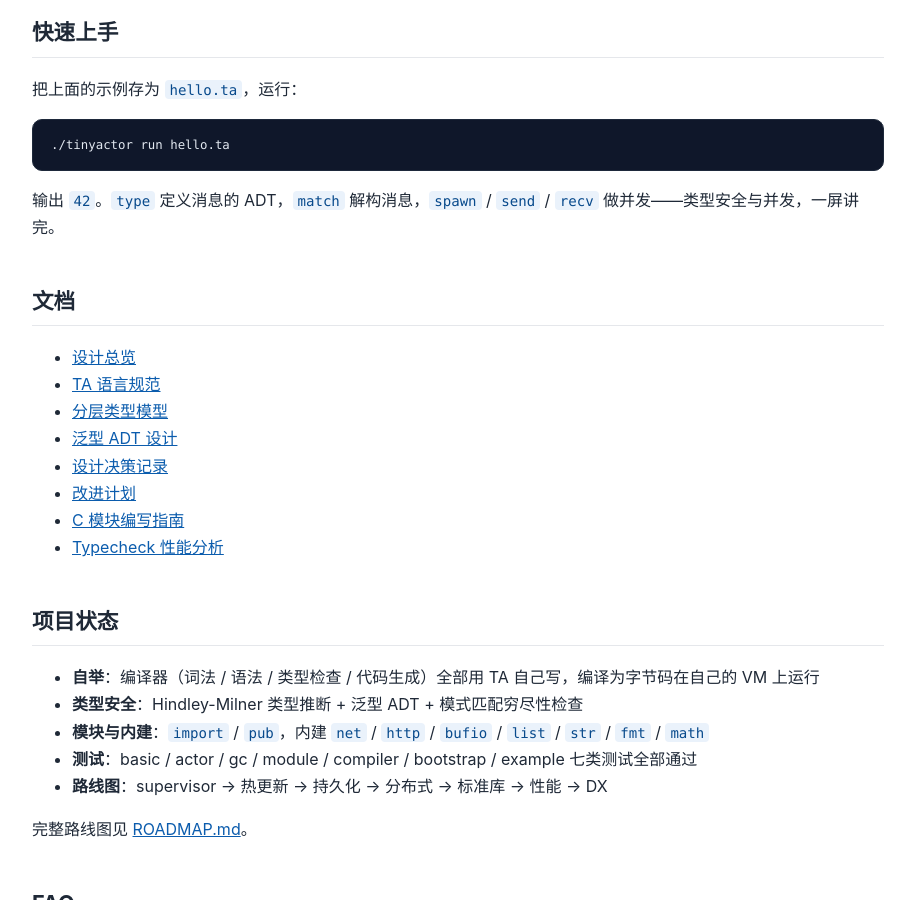
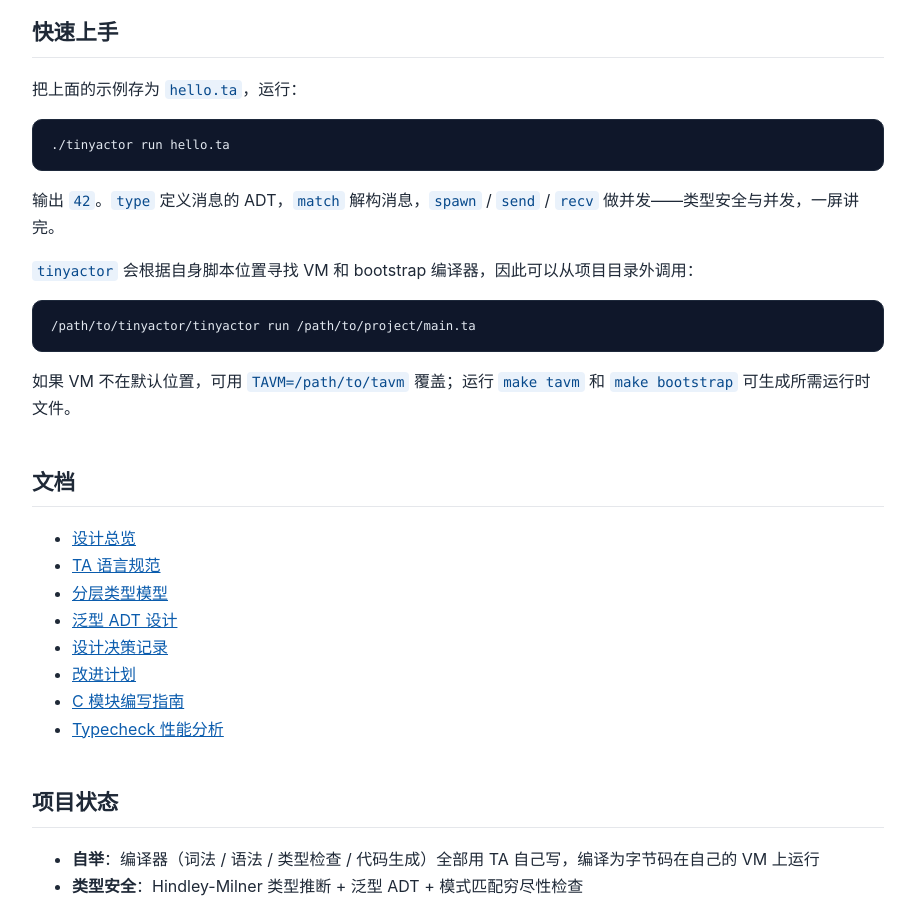
Before and after one commit to tiancaiamao/tinyactor, a Jekyll site: the page built from docs/index.md, in a window 1280 px wide and 900 px high, scrolled down 1138 px. Shown: the whole window, without its empty margins (182-1097 px from the left). Built offline with Jekyll 4.4.1, drawn with Linux system fonts in a browser that asks for light colours.

Commit message:
Improve external project CLI usability (#77)

````diff
--- a/docs/index.md
+++ b/docs/index.md
@@ -60,6 +60,15 @@ fn main() {
 ```
 
 输出 `42`。`type` 定义消息的 ADT，`match` 解构消息，`spawn` / `send` / `recv` 做并发——类型安全与并发，一屏讲完。
+
+`tinyactor` 会根据自身脚本位置寻找 VM 和 bootstrap 编译器，因此可以从项目目录外调用：
+
+```console
+/path/to/tinyactor/tinyactor run /path/to/project/main.ta
+```
+
+如果 VM 不在默认位置，可用 `TAVM=/path/to/tavm` 覆盖；运行 `make tavm` 和 `make bootstrap` 可生成所需运行时文件。
+
 
 ## 文档
 
````
Also changed, not shown: docs/index-en.md (+9 -0 lines), 5 other files.
